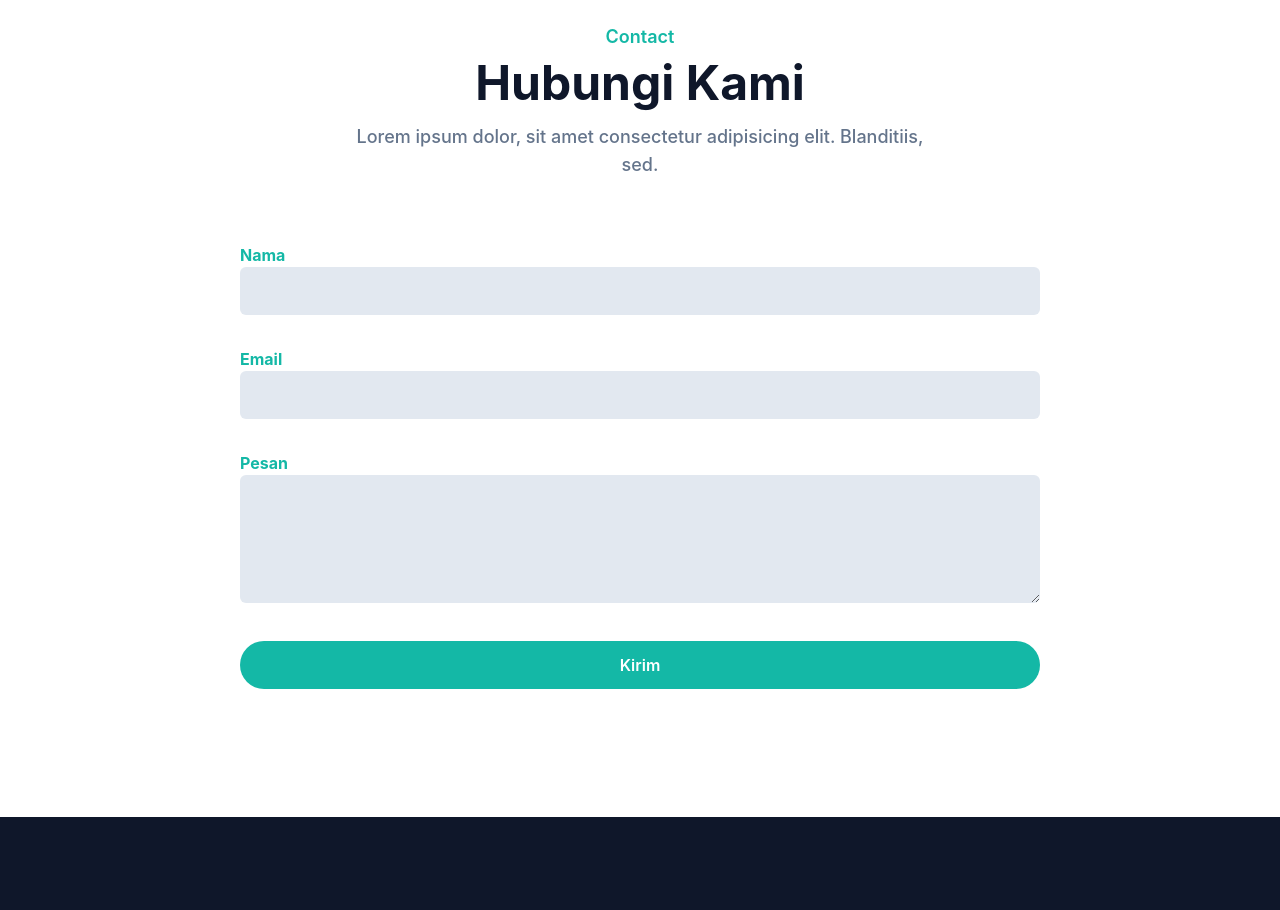
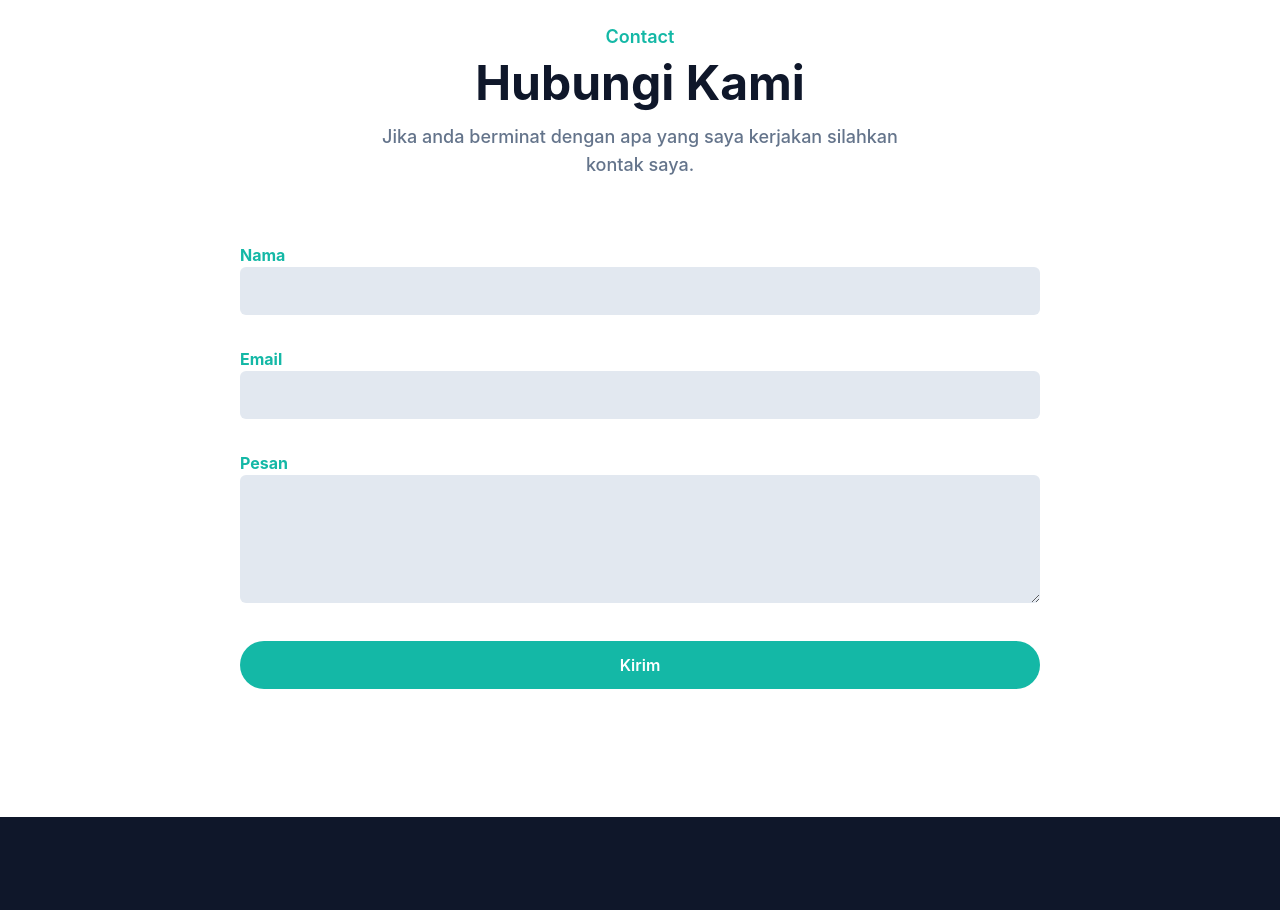
Before and after one commit to Baltazarx/wfixprofile-tailwind, a website: page index.html in a window 1280 px wide. Shown: the part 4540-5450 px from the top of the page. Drawn offline with Linux system fonts and the light colour scheme.

Commit message:
index.html

```diff
--- a/index.html
+++ b/index.html
@@ -334,7 +334,7 @@
           <div class="mx-auto mb-16 max-w-xl text-center">
             <h4 class="mb-2 text-lg font-semibold text-primary">Contact</h4>
             <h2 class="mb-4 text-3xl font-bold text-dark dark:text-white sm:text-4xl lg:text-5xl">Hubungi Kami</h2>
-            <p class="text-md font-medium text-secondary md:text-lg">Lorem ipsum dolor, sit amet consectetur adipisicing elit. Blanditiis, sed.</p>
+            <p class="text-md font-medium text-secondary md:text-lg">Jika anda berminat dengan apa yang saya kerjakan silahkan kontak saya.</p>
           </div>
         </div>
 
```
